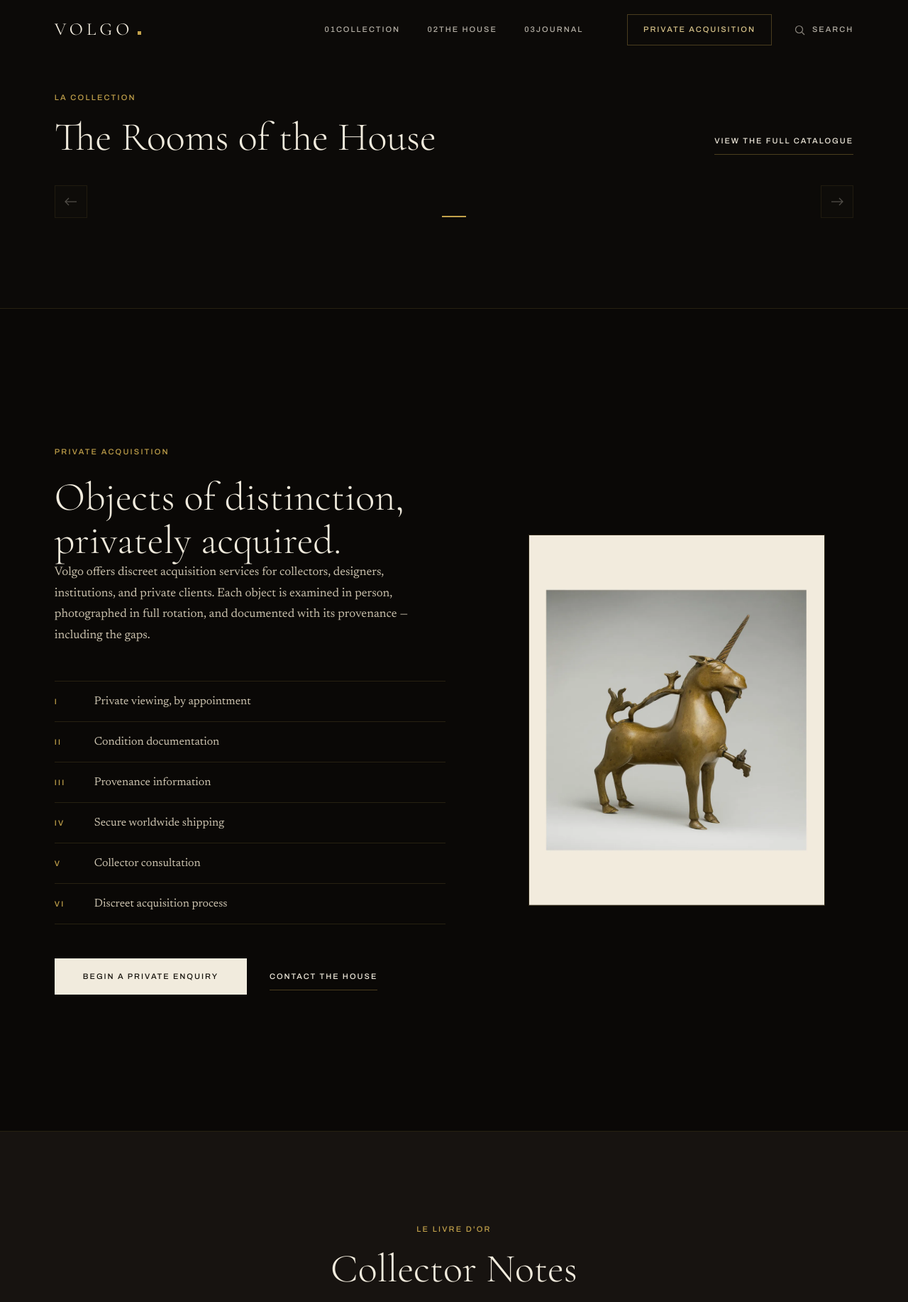
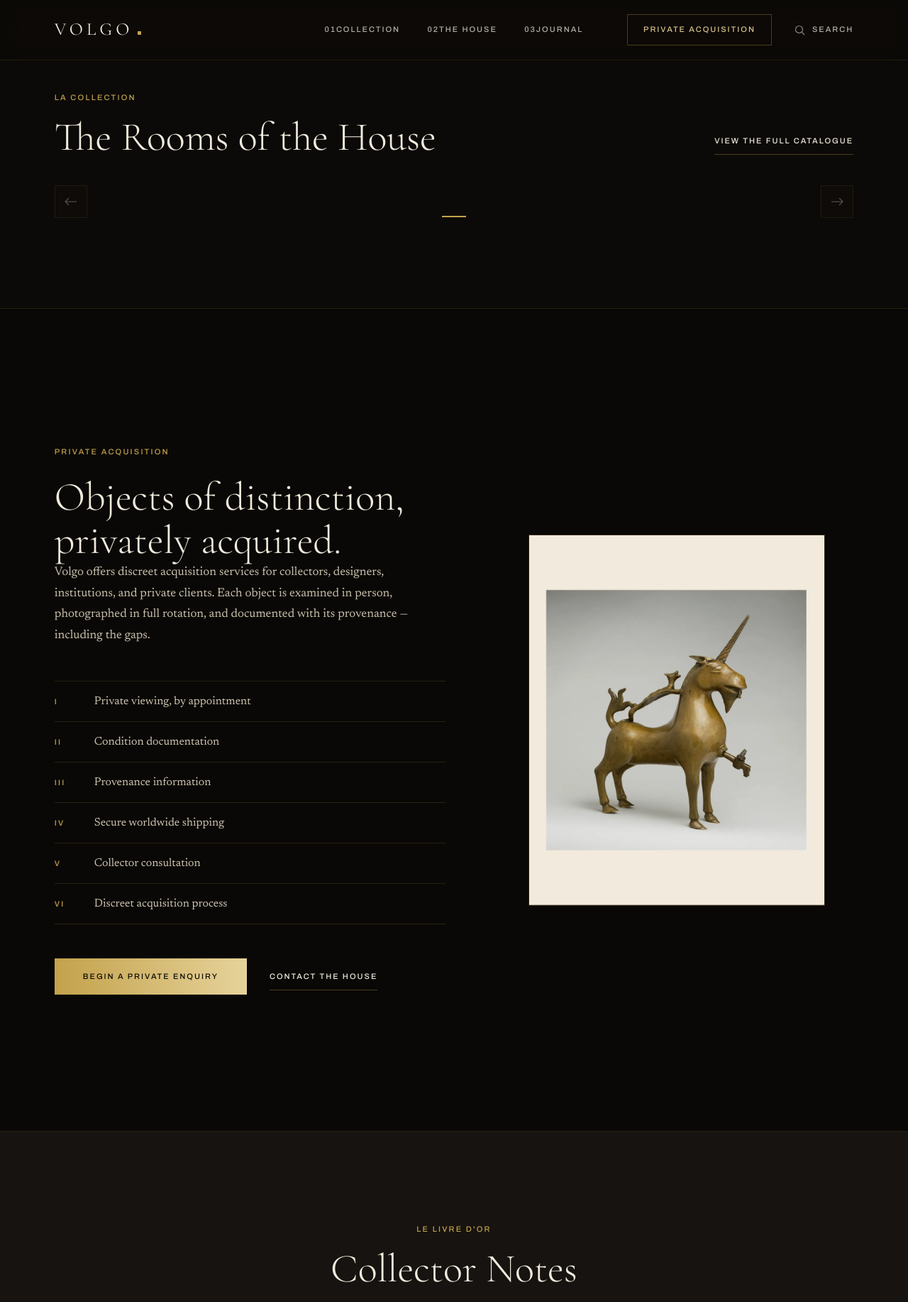
Before and after one commit to karthi3345/Antique, a Django app: page / in a window 1280 px wide. Shown: the top 1834 px of the page at 71% size. Run offline with Django 5.2, Linux system fonts and the light colour scheme; data that the repository does not hold is empty.

Commit message:
Elevate frontend theme with royal premium aesthetics and museum animations

```diff
--- a/static/css/volgo.css
+++ b/static/css/volgo.css
@@ -1345,3 +1345,50 @@ hr.rule { border: 0; border-top: 1px solid var(--hero-rule, var(--hairline)); ma
   .site-header, .site-footer, .whatsapp-float, .hero-scroll, .nav-toggle { display: none !important; }
   body { background: #fff; color: #111; }
 }
+
+/* Premium Animations & Museum Aesthetic */
+@keyframes royalFadeInUp {
+  0% { opacity: 0; transform: translateY(50px); filter: blur(4px); }
+  100% { opacity: 1; transform: translateY(0); filter: blur(0); }
+}
+section {
+  animation: royalFadeInUp 1.6s cubic-bezier(0.16, 1, 0.3, 1) both;
+}
+section:nth-child(1) { animation-delay: 0.1s; }
+section:nth-child(2) { animation-delay: 0.3s; }
+section:nth-child(3) { animation-delay: 0.5s; }
+
+/* Premium Header Glassmorphism */
+.site-header {
+  background: rgba(12, 10, 8, 0.55) !important;
+  backdrop-filter: blur(16px) saturate(200%);
+  -webkit-backdrop-filter: blur(16px) saturate(200%);
+  border-bottom: 1px solid rgba(195, 162, 75, 0.12) !important;
+}
+
+/* Subtle Shimmer on Primary Buttons */
+.btn--solid {
+  position: relative;
+  overflow: hidden;
+  background: linear-gradient(90deg, var(--gold) 0%, #E6D29A 50%, var(--gold) 100%);
+  background-size: 200% auto;
+  color: #0c0a08 !important;
+  transition: all 0.6s cubic-bezier(0.16, 1, 0.3, 1);
+  font-weight: 600;
+  border: none;
+}
+.btn--solid:hover {
+  background-position: right center;
+  transform: translateY(-2px);
+  box-shadow: 0 12px 24px -6px rgba(195, 162, 75, 0.25);
+}
+
+/* Image Premium Treatment */
+.card-figure img, .hero-carousel img {
+  filter: contrast(1.05) saturate(1.1);
+  transition: transform 1s cubic-bezier(0.16, 1, 0.3, 1), filter 1s ease;
+}
+.card-figure:hover img {
+  transform: scale(1.03);
+  filter: contrast(1.1) saturate(1.2) brightness(1.1);
+}
```
